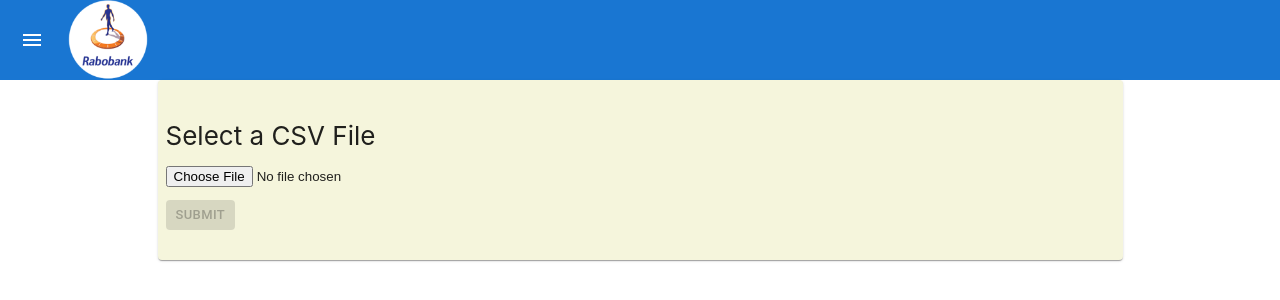
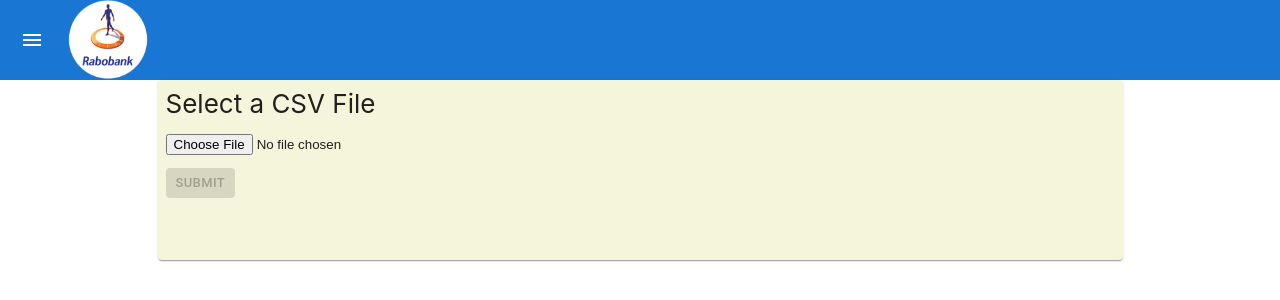
Before and after one commit to call2suraj/robobankpoc, a React (Create React App) app: page / in a window 1280 px wide. Shown: the top 300 px of the page. Built offline with nearby package versions, Linux system fonts and the light colour scheme.

Commit message:
added file download

```diff
--- a/src/components/FileImport.js
+++ b/src/components/FileImport.js
@@ -3,7 +3,6 @@ import React, { useState } from "react";
 import Papa from "papaparse";
 import Card from '@mui/material/Card';
 import CardActions from '@mui/material/CardActions';
-import CardContent from '@mui/material/CardContent';
 import Button from '@mui/material/Button';
 import DataTable from '../components/DataTable';
 import DownloadFile from './DownloadFile';
@@ -29,6 +28,7 @@ export default function FileImport() {
     const [file, setFile] = useState("");
 
     const handleFileChange = (e) => {
+        // everytime user select a new file reset all the table data
         setFile("");
         setError("");
         setData([]);
@@ -106,9 +106,7 @@ export default function FileImport() {
 
     return (
         <div className='main'>
-            <Card sx={{ width: 965, height: 180, backgroundColor: 'beige'}}>
-                <CardContent>
-                </CardContent>
+            <Card sx={{ width: 965, height: 180, backgroundColor: 'beige' }}>
                 <CardActions>
                     <div>
                         <label htmlFor="csvInput" style={{ display: "block", marginBottom: 5 }}>
@@ -140,9 +138,9 @@ export default function FileImport() {
                                     No Duplicate references number found.
                                 </div>
                                 <DownloadFile data={data} />
+                                <DataTable data={data} />
                             </div>
                         }
-                        <DataTable data={data} />
                     </div> :
                     <div>
                         {duplicateData.length > 0 &&
@@ -151,9 +149,9 @@ export default function FileImport() {
                                     Duplicate references number encountered.
                                 </div>
                                 <DownloadFile data={duplicateData} />
+                                <DataTable data={duplicateData} />
                             </div>
                         }
-                        <DataTable data={duplicateData} />
                     </div>
                 }
 
```
Lines whose indentation alone changed are shown as unchanged.
